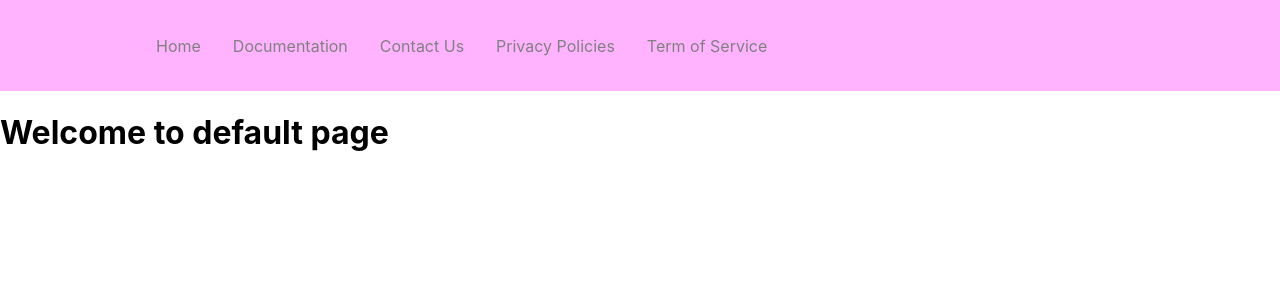
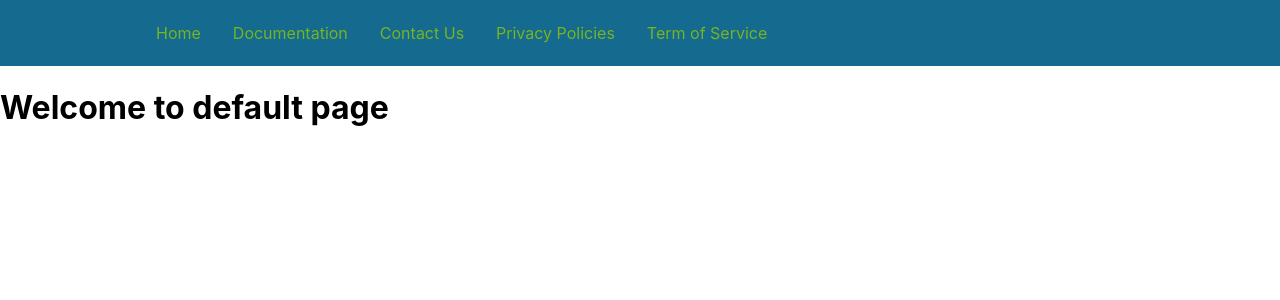
Before and after one commit to saptarshi543/discord-bot, a React (Create React App) app: page / in a window 1280 px wide. Shown: the top 300 px of the page. Built offline with nearby package versions, Linux system fonts and the light colour scheme.

Commit message:
made it more responsive
earlier the nav menu was not visible in small screens. now the menus are visible in any screen
but the problem is the color is not filling the entire block
also the page loads fully but takes only a portion of the screen instead of
taking the entire available space

```diff
--- a/src/Components/Navbar/NavbarElements.js
+++ b/src/Components/Navbar/NavbarElements.js
@@ -3,8 +3,8 @@ import { NavLink as Link } from "react-router-dom";
 import styled from "styled-components";
 
 export const Nav = styled.nav`
-  background: #ffb3ff;
-  height: 85px;
+  background: #156a8f;
+  height: 60px;
   display: flex;
   justify-content: space-between;
   padding: 0.2rem calc((100vw - 1000px) / 2);
@@ -12,7 +12,7 @@ export const Nav = styled.nav`
 `;
 
 export const NavLink = styled(Link)`
-  color: #808080;
+  color: #75b521;
   display: flex;
   align-items: center;
   text-decoration: none;
@@ -20,7 +20,7 @@ export const NavLink = styled(Link)`
   height: 100%;
   cursor: pointer;
   &.active {
-    color: #4d4dff;
+    color: #0f1c91;
   }
 `;
 
@@ -47,7 +47,7 @@ export const NavMenu = styled.div`
   /* Third Nav */
   /* width: 100vw;
 white-space: nowrap; */
-  @media screen and (max-width: 768px) {
+   @media screen and (max-width: 768px) {
     display: none;
-  }
+  } */
 `;
```
Also changed, not shown: 1 other file (tests, documents, lock files or other folders).
